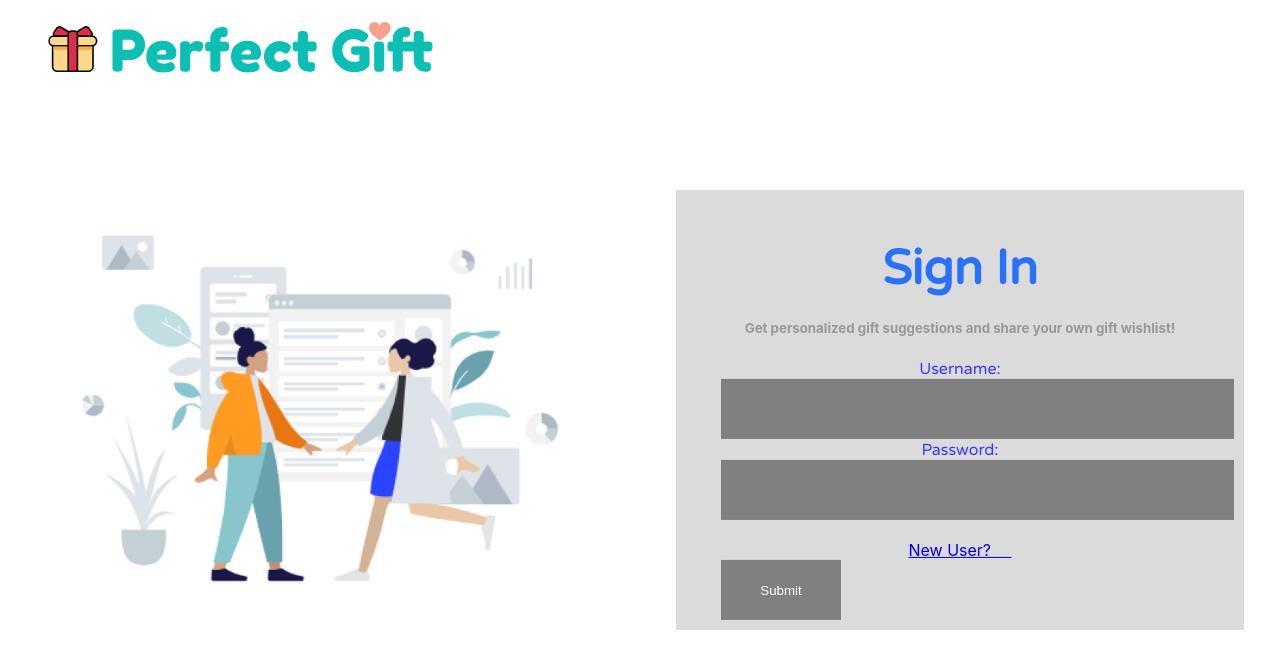
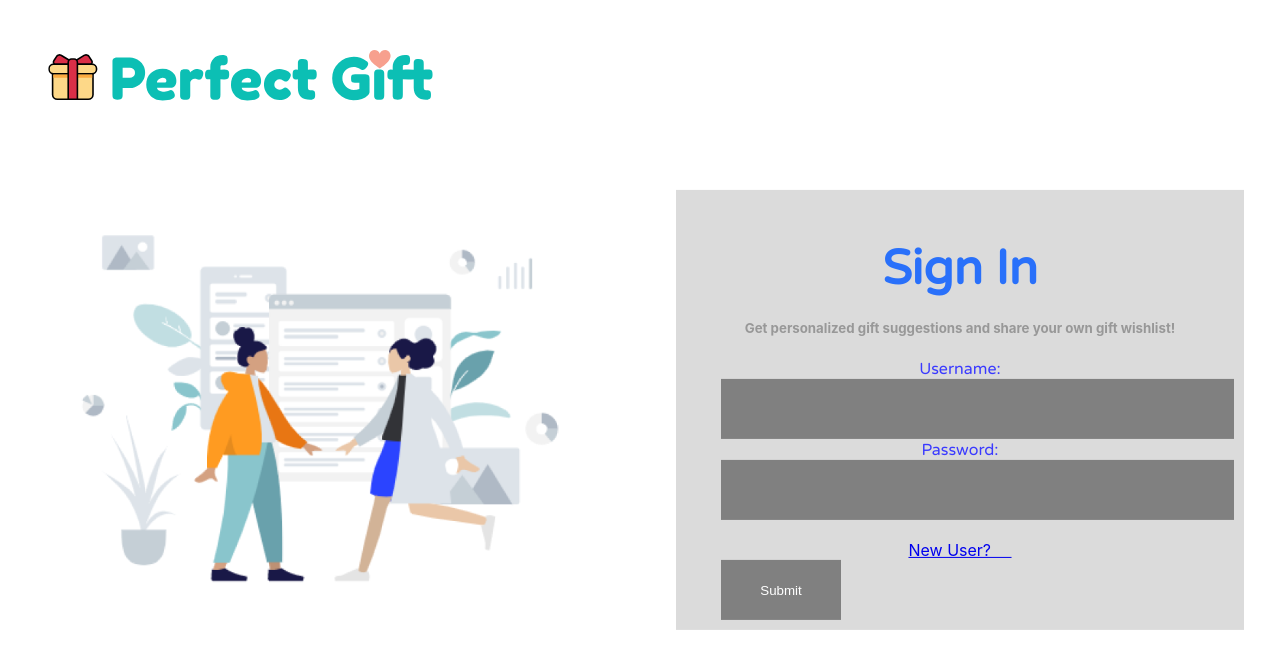
Before and after one commit to venuswku/perfect-gift, a React (Create React App) app: page /sign_in in a window 1280 px wide. Shown: the top 668 px of the page. Built offline with nearby package versions, Linux system fonts and the light colour scheme.

Commit message:
move logo navbar down

```diff
--- a/src/navigation/LogoNavbar/LogoNavbar.css
+++ b/src/navigation/LogoNavbar/LogoNavbar.css
@@ -1,7 +1,7 @@
 .logo-navbar {
     position: absolute;
     height: 100px;
-    padding-top: 7px;
+    padding-top: 35px;
 
     /* display navigation links in a row */
     display: flex;
```
